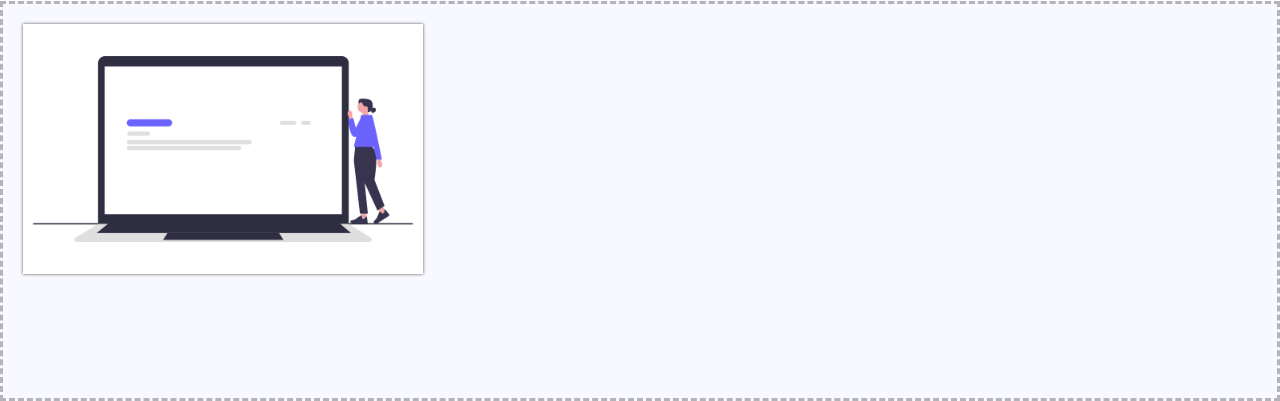
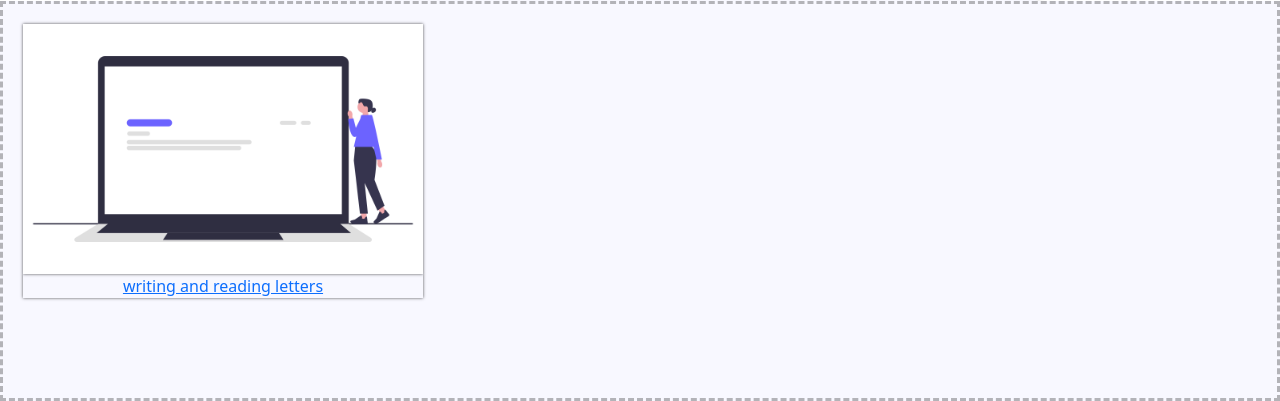
Before and after one commit to wesclaw/teacherstactics, a PHP site: page /plan.php in a window 1280 px wide. Shown: the part 913-1314 px from the top of the page. Run offline with PHP 8.4, Linux system fonts and the light colour scheme; data that the repository does not hold is empty; some web fonts are replaced.

```diff
--- a/plan.php
+++ b/plan.php
@@ -174,6 +174,7 @@ mysqli_close($conn);
       <div class="worksheet">
         <a href="#">
         <img src="coverImages/com.png" class="img-fluid worksheet_image">
+        <p class='worksheet-title'>writing and reading letters</p>
         </a>
       </div>
 
--- a/styles/plan.css
+++ b/styles/plan.css
@@ -207,6 +207,7 @@ iframe{
   max-width: 400px;
   height: 250px;
   box-shadow: 0px 0px 3px rgba(0, 0, 0, 0.678);
+  text-align: center;
 }
 
 .worksheet_image{
@@ -214,3 +215,7 @@ iframe{
   height: 100%;
   object-fit: cover;
 }
+
+.worksheet-title{
+  box-shadow:  0px 0px 3px rgba(0, 0, 0, 0.678);
+}
```
Also changed, not shown: coverImages/air.jpg (added), coverImages/airsmallsize.jpg (added), coverImages/dinosmallsize.jpg (added), coverImages/footballsmallsize.jpg (added), coverImages/kidssmallsize.jpg (added), coverImages/sizesmallsize.jpg (added), coverImages/summersmallsize.jpg (added), coverImages/vetsmallsize.jpg (added).
